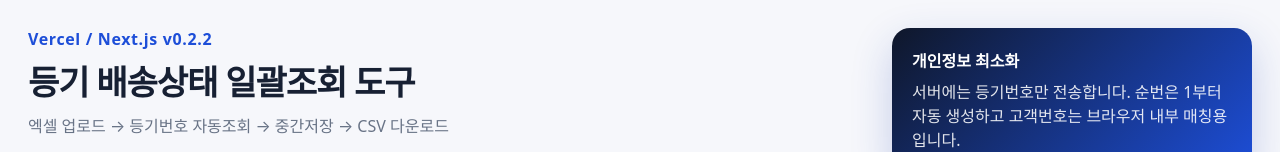
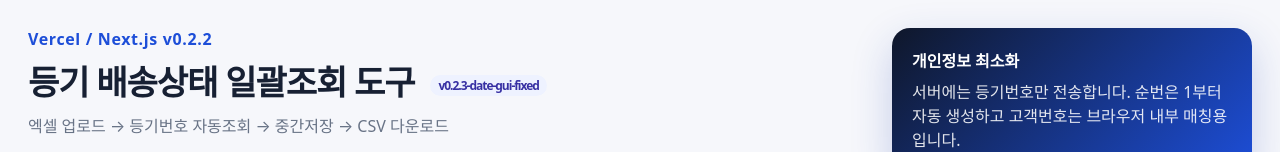
Before and after one commit to newwonwoo/posttracking, a Next.js app: page / in a window 1280 px wide. Shown: the top 152 px of the page. Built offline with nearby package versions, Linux system fonts and the light colour scheme.

Commit message:
Add files via upload

```diff
--- a/app/globals.css
+++ b/app/globals.css
@@ -133,3 +133,21 @@ tr.selected td { background: var(--soft-blue); }
   .mapping { grid-template-columns: 1fr; }
   .stats { grid-template-columns: repeat(2, minmax(0, 1fr)); }
 }
+
+.versionBadge {
+  display: inline-block;
+  margin-left: 8px;
+  padding: 2px 8px;
+  border-radius: 999px;
+  background: #eef2ff;
+  color: #3730a3;
+  font-size: 12px;
+  font-weight: 700;
+  vertical-align: middle;
+}
+.strongHint {
+  background: #f8fafc;
+  border: 1px solid #e5e7eb;
+  border-radius: 10px;
+  padding: 10px 12px;
+}
--- a/app/page.js
+++ b/app/page.js
@@ -6,6 +6,7 @@ import * as XLSX from 'xlsx';
 const STORAGE_PREFIX = 'epost-tracking-job:';
 const STORAGE_INDEX = 'epost-tracking-job-index:v1';
 const CURRENT_JOB = 'epost-tracking-current-job:v1';
+const APP_VERSION = 'v0.2.3-date-gui-fixed';
 
 const CANDIDATES = {
   // 순번은 엑셀 컬럼을 읽지 않고 업로드 행 순서 기준으로 1부터 자동 생성합니다.
@@ -676,7 +677,7 @@ export default function Page() {
       <section className="hero">
         <div>
           <p className="eyebrow">Vercel / Next.js v0.2.2</p>
-          <h1>등기 배송상태 일괄조회 도구</h1>
+          <h1>등기 배송상태 일괄조회 도구 <span className="versionBadge">{APP_VERSION}</span></h1>
           <p className="sub">엑셀 업로드 → 등기번호 자동조회 → 중간저장 → CSV 다운로드</p>
         </div>
         <div className="heroCard">
@@ -781,6 +782,7 @@ export default function Page() {
                 <input placeholder="검색" value={search} onChange={(e) => setSearch(e.target.value)} />
               </div>
             </div>
+            <p className="hint strongHint">날짜는 중복 컬럼 없이 표시합니다. 배달완료는 <b>배달완료일자</b>, 반송배달은 <b>반송배달일자</b>, 그 외 진행 상태는 <b>최종처리일자</b>로 표시됩니다.</p>
             <div className="tableWrap">
               <table>
                 <thead>
```
Also changed, not shown: 1 other file (tests, documents, lock files or other folders).
